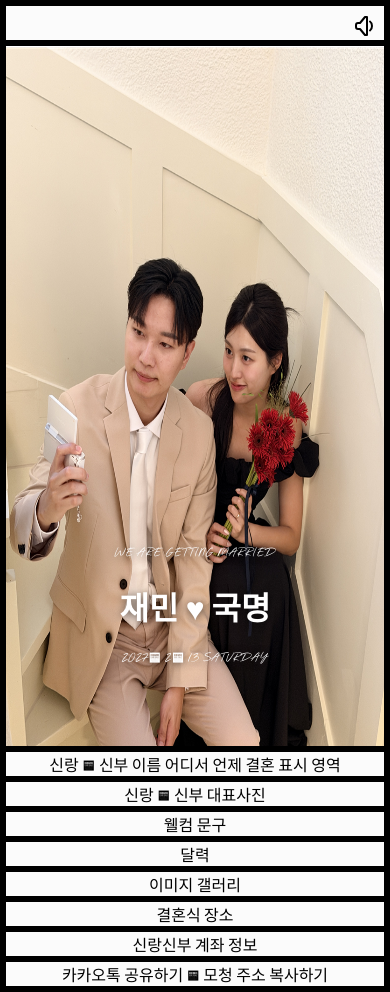
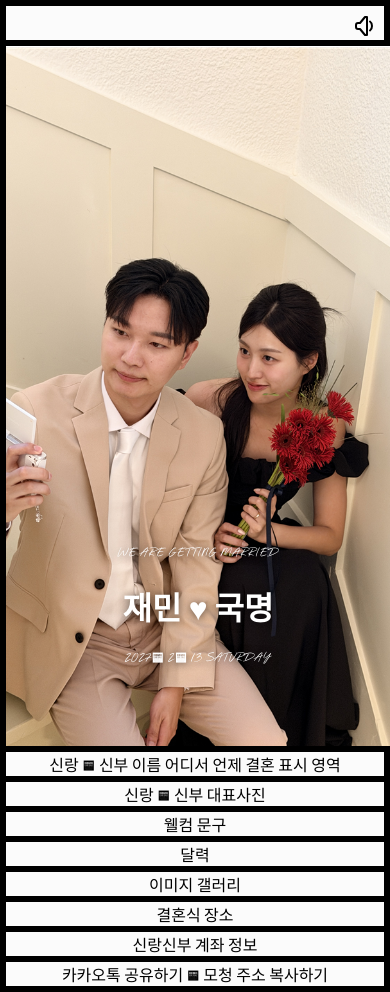
Before and after one commit to tjdrhd1207/mobile_invitation.github.io, a React (Vite) app: page / in a window 390 px wide. Built offline with nearby package versions, Linux system fonts and the light colour scheme.

Commit message:
변경Adjust

```diff
--- a/src/style.css
+++ b/src/style.css
@@ -20,30 +20,6 @@
   }
 }
 
-.main-image {
-    display: block;
-    width: 100%;
-    height: 700px;
-}
-
-/* 모바일 화면 */
-@media screen and (max-width: 600px) {
-  .main-text {
-    top: 80% !important;
-  }
-}
-
-.main-text {
-  position: absolute;
-  left: 0;
-  top: 70%;
-  transform: translateY(-50%);
-  width: 100%;
-  text-align: center;
-  color: white;
-  text-shadow: 0 1px 8px rgba(0, 0, 0, 0.6);
-}
-
 @font-face {
   font-family : 'WeddingFont';
   src: url('./assets/fonts/WeddingFont.ttf') format('truetype');
@@ -57,6 +33,33 @@ body {
   font-family: 'WeddingFont', serif;
 }
 
+
 .main-image-container {
   position: relative;
+  width: 100%;
 }
+
+.main-image {
+  display: block;
+  width: 100%;
+  height: 700px;
+  object-fit: cover;
+}
+
+.main-text {
+  position: absolute;
+  top: 70%;
+  left: 0;
+  transform: translateY(-50%);
+  width: 100%;
+  text-align: center;
+  color: white;
+  text-shadow: 0 1px 8px rgba(0, 0, 0, 0.6);
+}
+
+/* 모바일 */
+@media screen and (max-width: 600px) {
+  .main-text {
+    top: 80%;
+  }
+}
```
